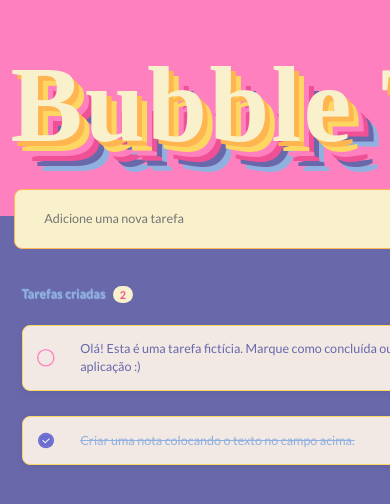
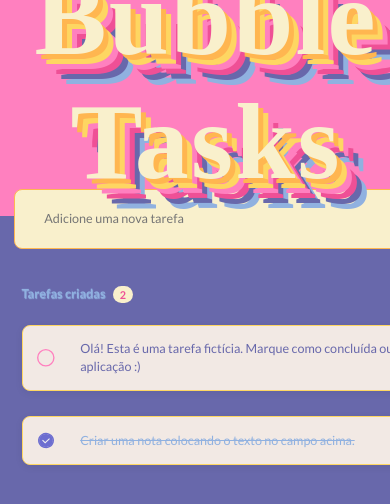
Before and after one commit to lmartinhao/dream-task-react, a React (Vite) app: page / in a window 390 px wide. Shown: the top 504 px of the page. Built offline with nearby package versions, Linux system fonts and the light colour scheme; a web font is replaced by a local one.

Commit message:
adjusting screen size

```diff
--- a/src/components/Header.module.css
+++ b/src/components/Header.module.css
@@ -30,7 +30,7 @@
 
 @media (max-width: 768px) {
   .header {
-    width: 46rem;
+    min-width: 28.625rem;
   }
   .headerText {
     width: auto;
--- a/src/components/TaskDisplay.module.css
+++ b/src/components/TaskDisplay.module.css
@@ -120,7 +120,7 @@
 
 @media (max-width: 768px) {
   .taskForm {
-    width: 46rem;
+    min-width: 28.625rem;
     position: static;
     gap: 0;
     padding: 1rem;
@@ -139,8 +139,12 @@
 
   .numberOfTaskDisplay {
     margin-top: 1.5rem;
-    width: 46rem;
+    min-width: 28.625rem;
     position: static;
     padding: 1.5rem;
   }
+
+  .taskDisplay {
+    min-width: 28.625rem;
+  }
 }
```
